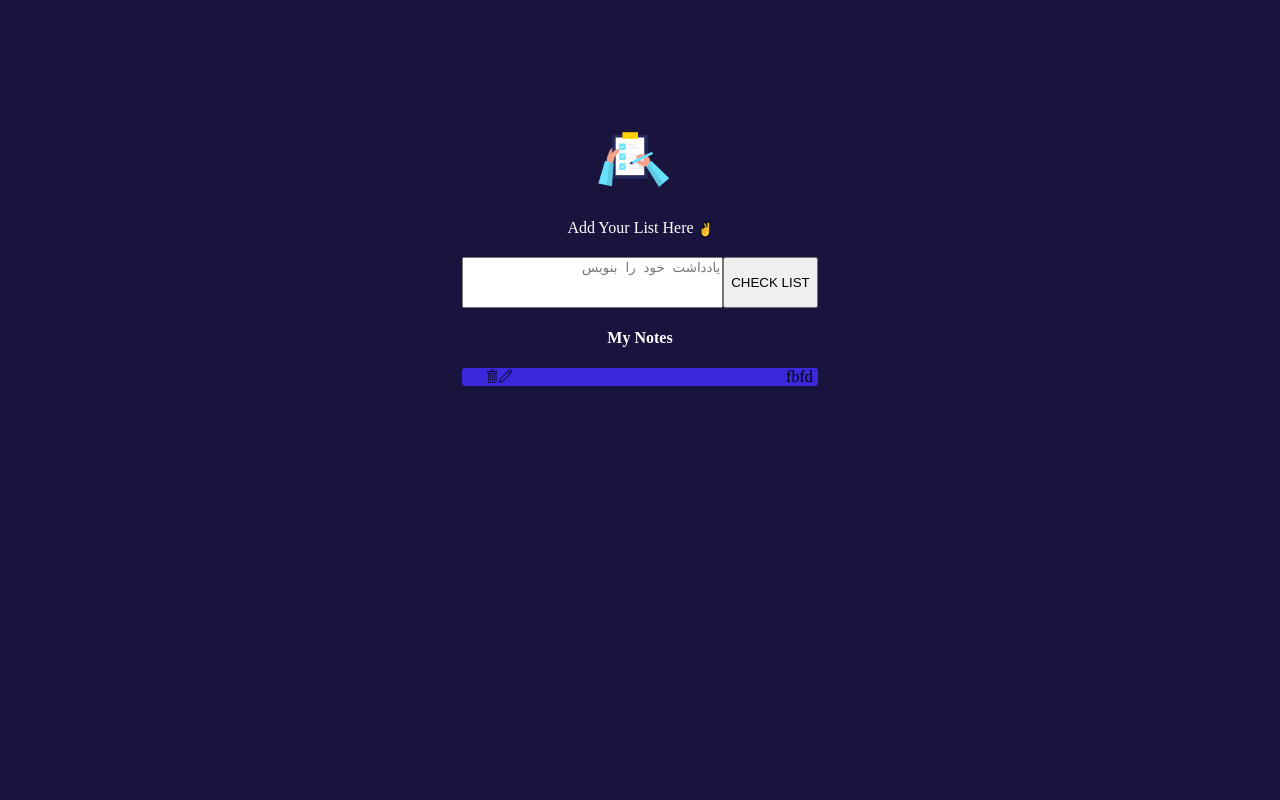
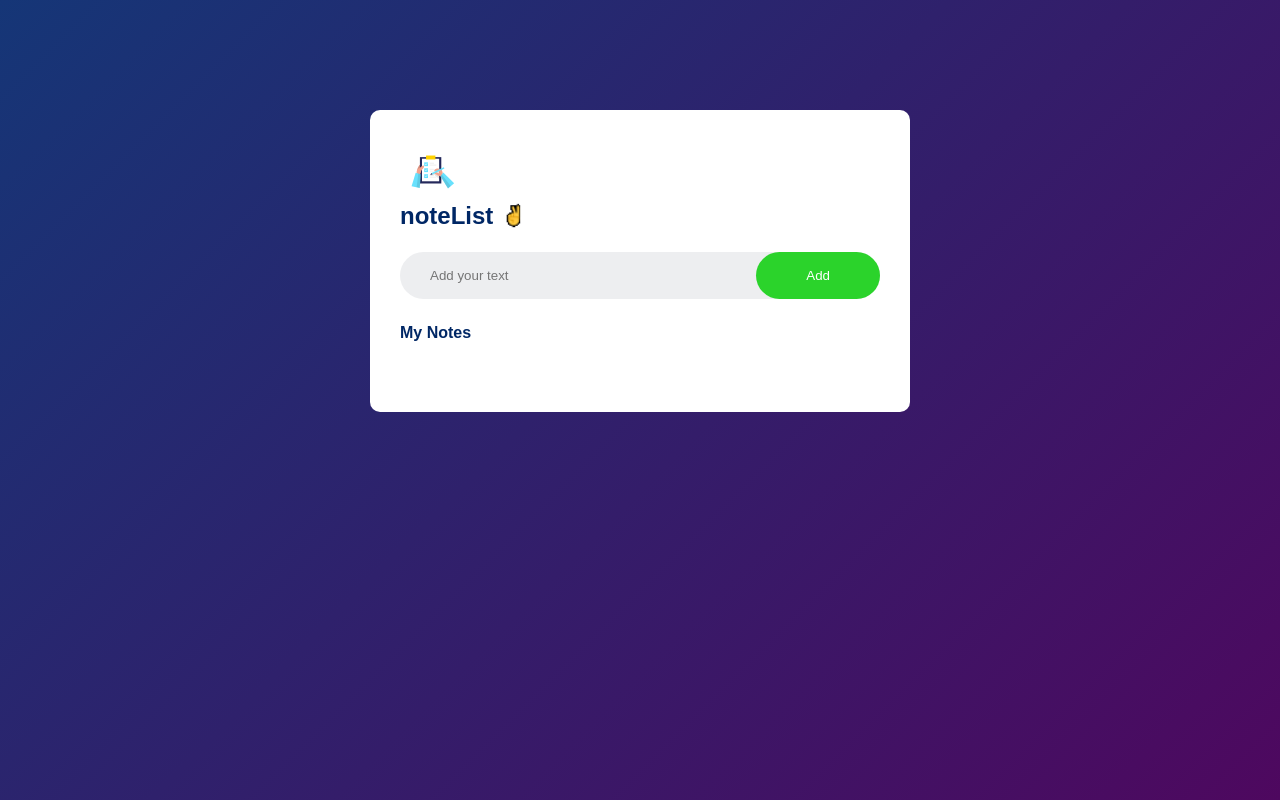
Before and after one commit to EngineerAmin6886/noteList-project, a plain HTML site: page index.html in a window 1280 px wide. Drawn offline with Linux system fonts and the light colour scheme.

Commit message:
takmil project
takmil kardan project

```diff
--- a/app.js
+++ b/app.js
@@ -1,51 +1,64 @@
-// 1402-05-18
-// noteList-project
-// gr:Amin
-// discription: here we can write our daily notes.
+// select kardn input-box az html v rehktan o dar motghaer.
+const inputBox = document.getElementById("input-box");
 
-let main = document.querySelector("#main");
-let noteList = document.querySelector("#note-list");
+// select kardn list-container az html v rehktan o dar motghaer.
+const listContainer = document.getElementById("list-container");
 
-main.addEventListener("submit", newNote);
+// shakt function brai ezafeh kardn b  list-container.
+function addTask() {
+  // braeh vagty k input mon kali bod bhemon hosehdar bedeh.
+  if (inputBox.value === "") {
+    alert("باید یه چیزی بنویسی!");
 
-function newNote(e) {
-  e.preventDefault();
-  let userText = document.querySelector("#no").value;
+    // braeh vagty k to input chezi nvestim
+  } else {
+    // shakt element li v rehktan o da motghaer.
+    let li = document.createElement("li");
 
-  let span = document.createElement("span");
-  span.innerText = userText;
+    // neshan dadn text to input dar li.
+    li.innerHTML = inputBox.value;
 
-  let li = document.createElement("li");
-  li.appendChild(span);
+    // gharar dadn li dar list-container ya ul.
+    listContainer.appendChild(li);
 
-  let a = document.createElement("a");
-
-  a.classList.add("remove-note");
-
-  li.appendChild(a);
-
-  noteList.appendChild(li);
+    // sahkt element span v rehktan o dar motghaer.
+    let span = document.createElement("span");
+    // ezafeh kardn icon b span.
+    span.innerHTML = `<i class="lnr lnr-trash"></i>`;
+    // grar dadn span dar li.
+    li.appendChild(span);
+    alert("یادداشت شما با موفقیت ثبت شد.");
+  }
+  // braei reset kardn input.
+  inputBox.value = "";
+  // braeh save kardn.
+  saveData();
 }
 
+// shakt function braeh ul ya list-container
+listContainer.addEventListener(
+  "click",
+  function (e) {
+    // braeh kat khsedan ro li b maneh kar anjam sodeh.
+    if (e.target.tagName === "LI") {
+      e.target.classList.toggle("checked");
+      saveData();
 
+      // braeh delete kardan span ya li ya yaddasteh moredeh nazar.
+    } else if (e.target.tagName === "SPAN") {
+      e.target.parentElement.remove();
+      saveData();
+    }
+  },
+  false
+);
 
-
-
-
-
-
-
-
-
-
-
-
-// let save = document.querySelector("#save");
-// save.addEventListener("submit", saveList);
-
-// function saveList(ev) {
-//     ev.preventDefault();
-//   localStorage.setItem("noteList", "li");
-//   var myName = localStorage.getItem("noteList");
-//   myName;
-// }
+// braeh save kardan li ha dar hafezeh.
+function saveData() {
+  localStorage.setItem("data", listContainer.innerHTML);
+}
+// braeh nmaeseh li ha mogeh load kardan safeh.
+function showTask() {
+  listContainer.innerHTML = localStorage.getItem("data");
+}
+showTask();
--- a/index.html
+++ b/index.html
@@ -6,64 +6,43 @@
     <meta http-equiv="X-UA-Compatible" content="IE=edge">
     <meta name="viewport" content="width=device-width, initial-scale=1.0">
     <title>noteList-project</title>
-    <link rel="icon" href="images/todo.svg.svg">
+    <link rel="icon" href="images/note.svg">
     <link rel="stylesheet" href="style.css">
     <link rel="stylesheet" href="Linearicons-Free-v1.0.0/Linearicons-Free-v1.0.0/Web Font/style.css">
 </head>
 
 <body>
+    <!-- html code container [START] -->
+    <div id="container">
 
-    <!-- html code main-top [START] -->
-    <div id="main-top">
+        <!-- html code note-app [START] -->
+        <div id="note-app">
 
-        <!-- html code container-main-top -->
-        <div id="container-main-top">
+            <img src="images/note.svg">
 
-            <!-- html code image [START] -->
-            <div id="image">
-                <img src="images/todo.svg.svg" alt="">
+            <h2>noteList <img src="images/two.PNG"></h2>
 
-                <!-- html code matn [START] -->
-                <div id="matn">
-                    <p>Add Your List Here <img src="images/two.PNG"></p>
-                </div>
+            <!-- html code row [START] -->
+            <div id="row">
+                <input type="text" id="input-box" placeholder="Add your text">
+                <button onclick="addTask()">Add</button>
             </div>
+            <!-- html code row [END] -->
+
+            <!-- html code list-container [START] -->
+            <h4>My Notes</h4>
+            <ul id="list-container">
+                <!-- <li class="checked">tesk 1</li>
+                <li>tesk 2</li>
+                <li>tesk 3</li> -->
+            </ul>
+            <!-- html code list-container [END] -->
         </div>
+        <!-- html code note-app [END] -->
     </div>
-    <!-- html code main-top [END] -->
+    <!-- html code container [END] -->
 
-    <!-- html code note [START] -->
-    <div id="note">
-        <!-- html code container-note [START] -->
-        <div id="container-note">
-            <!-- html code main [START] -->
-            <form action="#" id="main">
-
-                <textarea name="" id="no" placeholder="یادداشت خود را بنویس" dir="rtl" cols="30" rows="3"></textarea>
-
-                <!-- html code save [START] -->
-                <div id="save">
-                    <input type="submit" value="CHECK LIST">
-                </div>
-            </form>
-
-            <!-- html code yaddasth [START] -->
-            <div id="yaddasth">
-                <h4>My Notes</h4>
-                <!-- html code note-list [START] -->
-                <div id="note-list">
-                    <ul>
-                        <li contenteditable="true" id="box"><i class="lnr lnr-trash"></i><i class="lnr lnr-pencil"></i>
-                            fbfd</li>
-                    </ul>
-                </div>
-            </div>
-        </div>
-    </div>
-    <!-- html code properties note [END] -->
-
-
-    <!-- script code [START] -->
+    <!-- script code link app.js v link icon ha [START] -->
     <script src="app.js"></script>
     <script src="https://cdn.linearicons.com/free/1.0.0/svgembedder.min.js"></script>
 </body>
--- a/style.css
+++ b/style.css
@@ -1,106 +1,130 @@
-body {
-  background-color: rgb(25, 20, 61);
+/* css code properties ha koli b safeh [START] */
+*{
+  margin: 0;
+  padding: 0;
+  font-family:'Poppins', sans-serif;
+  box-sizing:border-box;
 }
-p {
-  color: white;
+h4{
+  color: #002765;
 }
-ul {
-  padding: 0px;
+/* css code properties ha koli b safeh [END] */
+
+/* css code properties container [START] */
+#container{
+  width: 100%;
+  min-height: 100vh;
+  background: linear-gradient(135deg, #153677, #4e085f);
+  padding: 10px;
 }
-/* css code properties li [START] */
-li {
-  background-color: rgb(58, 40, 218);
-  margin-top: 3px;
-  list-style-type: none;
-  border-radius: 3px;
-  text-align: right;
-  padding-right: 5px;
+
+/* css code properties note-app [START] */
+#note-app{
+  width: 100%;
+  max-width: 540px;
+  background-color: #fff;
+  margin: 100px auto 20px;
+  padding: 40px 30px 70px;
+  border-radius: 10px;
 }
-li > i {
-  font-size: 13px;
+#note-app > img{
+  width: 60px;
 }
-li > i:first-of-type:hover {
+/* css code properties note-app zir majmoeh H2 */
+#note-app > h2{
+  color: #002765;
+  display: flex;
+  align-items: center;
+  margin-bottom: 20px;
+}
+
+/* css code properties note-app IMG k zir majmoeh h2 ast */
+#note-app > h2 > img{
+  width: 22px;
+  margin-left: 10px;
+}
+
+/* css code properties row [START] */
+#row{
+  display: flex;
+  align-items: center;
+  justify-content: space-between;
+  background-color: #edeef0;
+  border-radius: 30px;
+  padding-left: 20px;
+  margin-bottom: 25px;
+}
+/* css code properties row > input */
+input{
+  flex: 1;
+  border: none;
+  outline: none;
+  background-color: transparent;
+  padding: 10px;
+  font-weight: 14px;
+}
+/* css code properties row > button */
+button{
+  border: none;
+  outline: none;
+  padding: 16px 50px;
+  background-color: rgb(43, 211, 43);
+  color: #fff;
+  cursor: pointer;
+  border-radius: 40px;
+}
+/* css code properties row [END] */
+
+/* css code properties list-container > li[START] */
+ul > li{
+  list-style: none;
+  font-size: 17px;
+  padding: 12px 8px 12px 50px;
+  user-select: none;
+  cursor: pointer;
+  position: relative;
+}
+/* css code properties ul > li(k shamel daireh to kali meseh) */
+ul > li::before{
+  content: '';
+  position: absolute;
+  height: 28px;
+  width: 28px;
+  border-radius: 50%;
+  background-image: url(images/checd.png);
+  background-size: cover;
+  background-position: center;
+  top: 12px;
+  left: 8px;
+}
+/* css code properties ul > li checked (k shamel kht ksedn ro matn miseh) */
+ul > li.checked{
+  color: #555;
+  text-decoration: line-through;
+}
+/* css code properties ul > li checked (k shamel aks tik zadeh ast) */
+ul > li.checked::before{
+  background-image: url(images/tik.png);
+}
+/* css code properties span [START] */
+ul > li > span{
+  position: absolute;
+  right: 0;
+  top: 5px;
+  width: 40px;
+  height: 40px;
+  font-size: 22px;
+  color: #555;
+  line-height: 40px;
+  text-align: center;
+  border-radius: 5px;
+}
+
+ul > li > span:hover{
+  background-color: #edeef0;
   color: red;
 }
-li > i:last-of-type {
-  padding-right: 270px;
-}
-li > i:last-of-type:hover {
-  color: yellow;
-}
-/* css code properties li [END] */
-
-/* css code properties span [START] */
-span {
-  color: white;
-}
 /* css code properties span [END] */
-
-/* css code properties main-top [START] */
-#mian-top {
-  display: flex;
-}
-/* css code properties container-main-top [START] */
-#container-main-top {
-  display: flex;
-  margin: 0 auto;
-}
-/* css code properties image [START] */
-#image {
-  margin: 0 auto;
-  margin-top: 115px;
-}
-#image > img {
-  margin-left: 12px;
-  width: 100px;
-}
-/* css code properties image [END] */
-
-/* css code properties matn [START] */
-#matn img {
-  width: 15px;
-  vertical-align: middle;
-}
-/* css code properties matn [END] */
-/* css code properties container-main-top [END] */
-/* css code properties main-top [END] */
-
-/* css code proerties note [START] */
-#note {
-  display: flex;
-}
-/* css code properties container-note [START] */
-#container-note {
-  margin: 0 auto;
-}
-/* css code properties main [START] */
-#main {
-  display: flex;
-  margin: 0 auto;
-}
-
-#main > textarea {
-  resize: none;
-}
-
-/* css code properties save [START] */
-#save {
-  display: flex;
-}
-/* css code properties save [END] */
-/* css code properties main [END] */
-
-/* css code properties yaddasth [START] */
-#yaddasth {
-  text-align: center;
-}
-#yaddasth > h4 {
-  color: white;
-}
-/* css code properties note-list [START] */
-#note-list {
-}
-/* css code properties note-list [END] */
-/* css code properties yaddasth [END] */
-/* css code properties container-note [END] */
-/* css code properties note [END] */
+/* css code properties list-container [END] */
+/* css code properties note-app [END] */
+/* css code properties container [END] */
```
Also changed, not shown: images/checd.png (added), images/note.svg (renamed from images/todo.svg.svg), images/tik.png (added).
